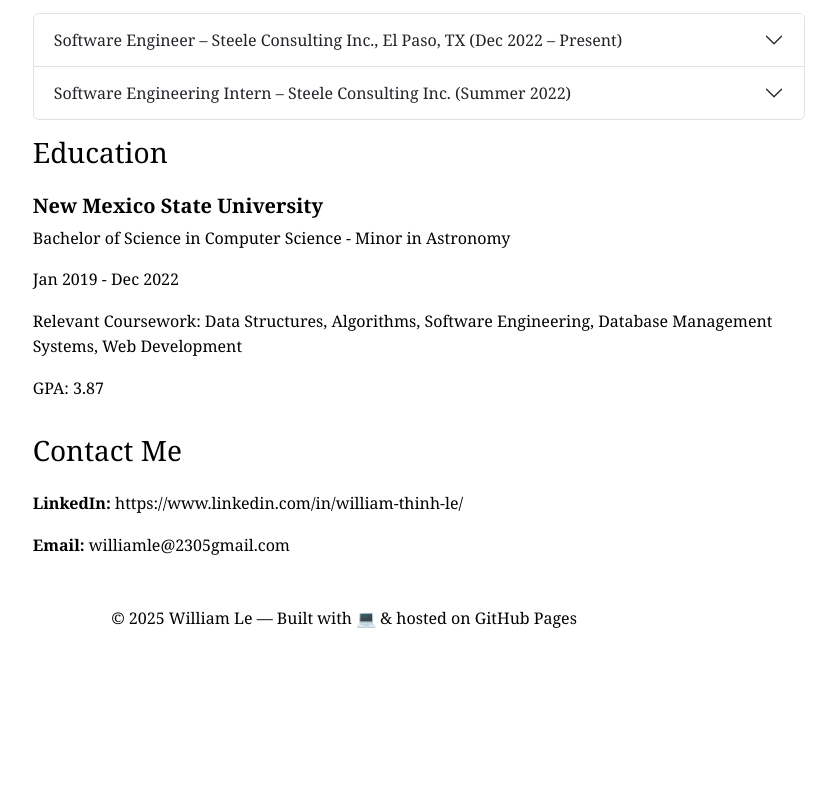
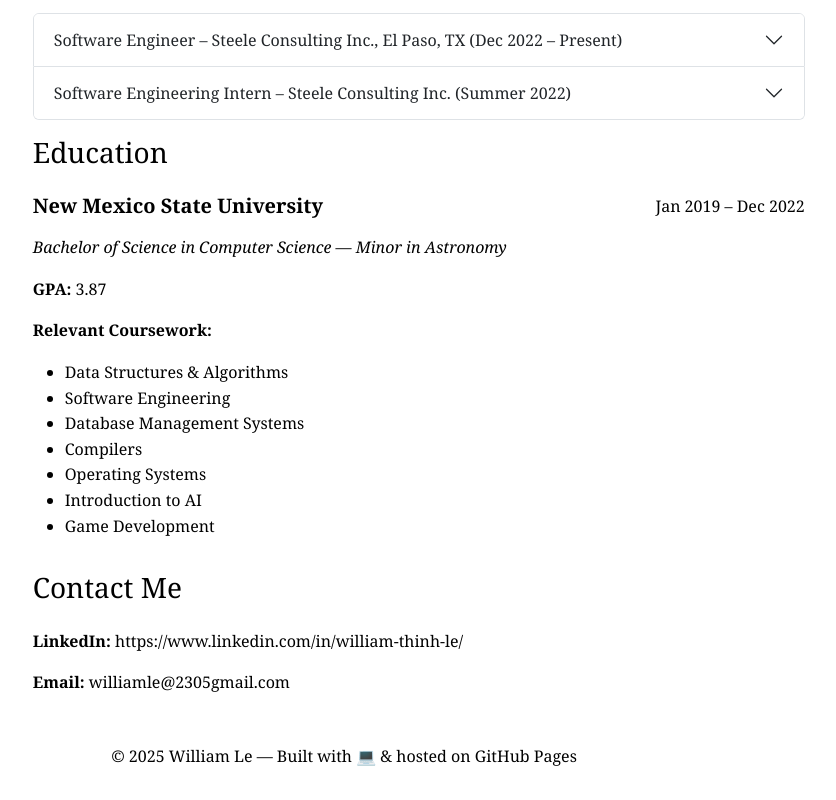
Before and after one commit to wontliam/resume, an Angular app: page / in a window 1280 px wide. Shown: the part 712-1512 px from the top of the page, without its empty margins (296-1132 px from the left). Before the commit the page ends 1374 px from the top, so only its background shows below. Built offline with nearby package versions, Linux system fonts and the light colour scheme.

Commit message:
Polishing Education section

```diff
--- a/src/app/home/home.component.html
+++ b/src/app/home/home.component.html
@@ -109,12 +109,30 @@
 
     <section id="education" class="container">
       <h3 class="mb-4">Education</h3>
-      <h5><strong>New Mexico State University</strong></h5>
-      <p>Bachelor of Science in Computer Science - Minor in Astronomy</p>
-      <p>Jan 2019 - Dec 2022</p>
-      <p>Relevant Coursework: Data Structures, Algorithms, Software Engineering, Database Management Systems, Web Development</p>
-      <p>GPA: 3.87</p>
+      <div>
+        <div class="row">
+          <span class="col col-6">
+            <h5><strong>New Mexico State University</strong></h5>
+          </span>
+          <span class="col col-6 text-end">
+            <p>Jan 2019 – Dec 2022</p>
+          </span>
+        </div>
+        <p><em>Bachelor of Science in Computer Science — Minor in Astronomy</em></p>
+        <p><strong>GPA:</strong> 3.87</p>
+        <p><strong>Relevant Coursework:</strong></p>
+        <ul>
+          <li>Data Structures & Algorithms</li>
+          <li>Software Engineering</li>
+          <li>Database Management Systems</li>
+          <li>Compilers</li>
+          <li>Operating Systems</li>
+          <li>Introduction to AI</li>
+          <li>Game Development</li>
+        </ul>
+      </div>
     </section>
+
 
     <section id="contact" class="container">
       <h3 class="mb-4">Contact Me</h3>
```
